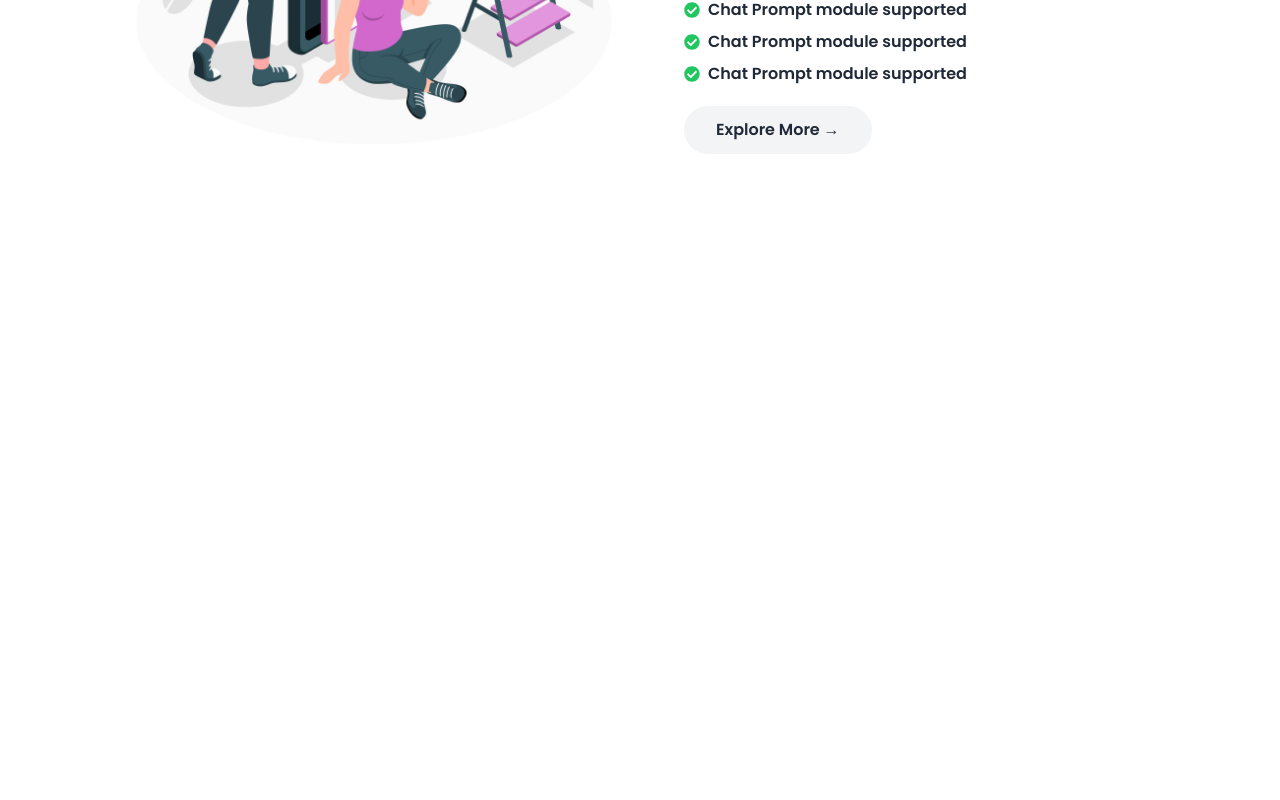
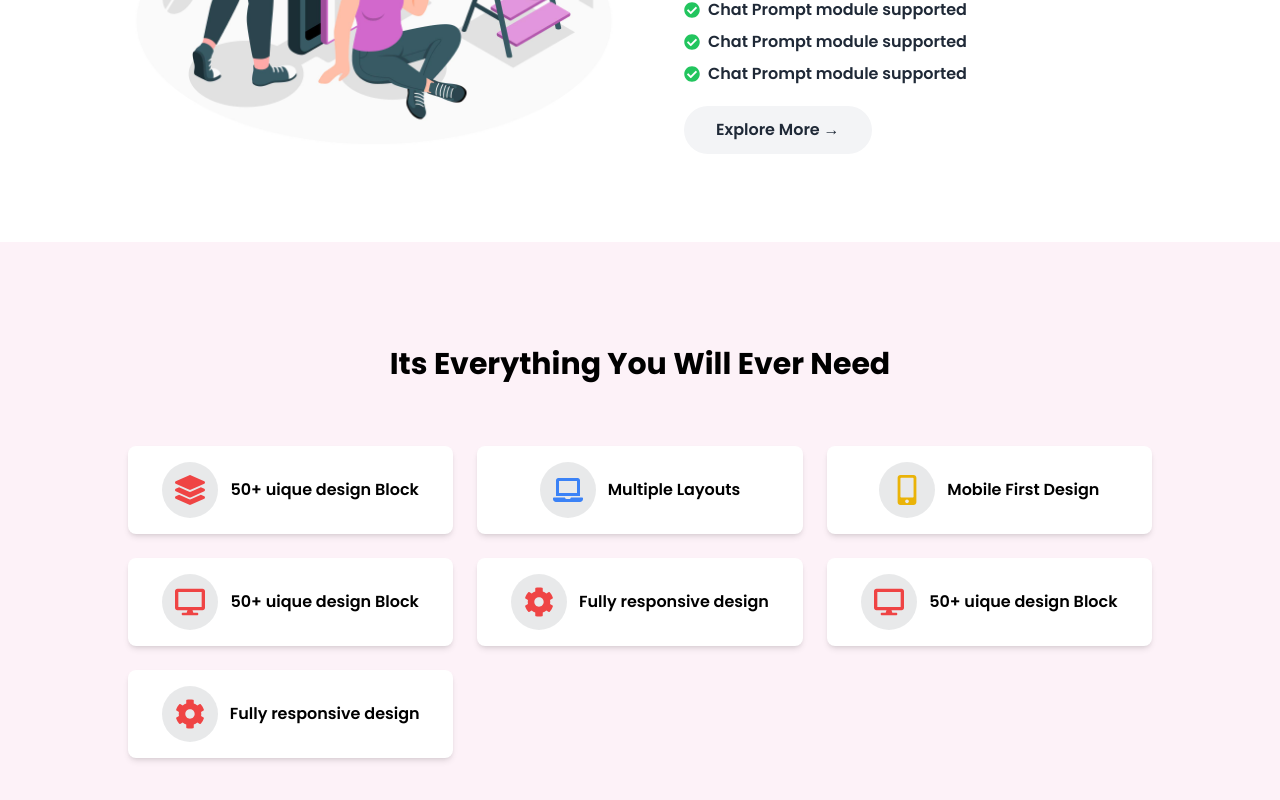
Before and after one commit to Waqas12344/landing_page_project_nextJS, a Next.js app: page / in a window 1280 px wide. Shown: the part 1818-2618 px from the top of the page. Before the commit the page ends 2060 px from the top, so only its background shows below. Built offline with nearby package versions, Linux system fonts and the light colour scheme.

Commit message:
complete feature section

```diff
--- /dev/null
+++ b/components/Home/Feature/Feature.tsx
@@ -0,0 +1,57 @@
+
+import { FaCog, FaDesktop, FaLaptop, FaLayerGroup, FaMobileAlt } from 'react-icons/fa'
+
+const Feature = () => {
+    const features =[
+        {
+            icons:<FaLayerGroup className='text-red-500'/>,
+            text:'50+ uique design Block',
+        },
+        {
+            icons:<FaLaptop className='text-blue-500'/>,
+            text:'Multiple Layouts',
+        },
+        {
+            icons:<FaMobileAlt className='text-yellow-500'/>,
+            text:'Mobile First Design',
+        },
+        {
+            icons:<FaDesktop className='text-red-500'/>,
+            text:'50+ uique design Block',
+        },
+        {
+            icons:<FaCog className='text-red-500'/>,
+            text:'Fully responsive design ',
+        },
+        {
+            icons:<FaDesktop className='text-red-500'/>,
+            text:'50+ uique design Block',
+        },
+        {
+            icons:<FaCog className='text-red-500'/>,
+            text:'Fully responsive design ',
+        },
+    ]
+  return (
+    <div className='bg-pink-50 pt-20 pb-20'>
+        <div className=" w-[80%] text-center mx-auto">
+            <h1 className="mt-6 text-2xl md:text-3xl capitalize font-bold text-center  ">
+                Its Everything you will ever need
+            </h1>
+            <div className='grid mt-16 grid-cols-1 sm:grid-cols-2 lg:grid-cols-3 gap-6 '>
+                {features.map((feature,index)=>(
+                        <div key={index} className='flex items-center justify-center p-4 bg-white rounded-lg shadow-md space-x-3   '>
+                            <div className="text-3xl w-14 h-14 bg-gray-800 bg-opacity-10 flex items-center justify-center flex-col rounded-full  ">
+                                <span className='text-3xl '>{ feature.icons}</span>
+                            </div>
+                                <span className='text-base font-semibold'>{feature.text}</span>
+                        </div>
+                ))
+                }
+            </div>
+        </div>
+    </div>
+  )
+}
+
+export default Feature
--- a/components/Home/Home.tsx
+++ b/components/Home/Home.tsx
@@ -2,12 +2,14 @@ import React from 'react'
 import Hero from './Hero/Hero'
 import WhyChoose from './WhyChoose/WhyChoose'
 import AnalyticsFeature from './AnalyticsFeature/AnalyticsFeature'
+import Feature from './Feature/Feature'
 const Home = () => {
   return (
     <div className='overflew-hidden '>
       <Hero/>
       <WhyChoose/>
       <AnalyticsFeature/>
+      <Feature/>
     </div>
   )
 }
```
